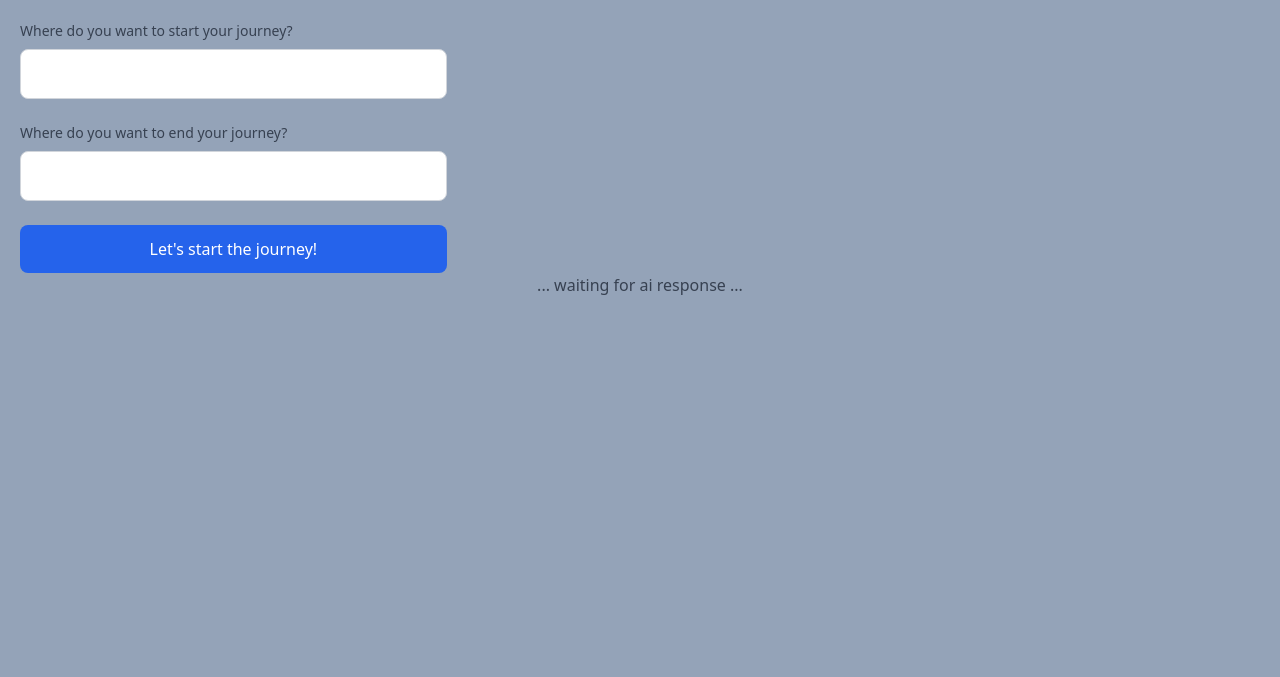
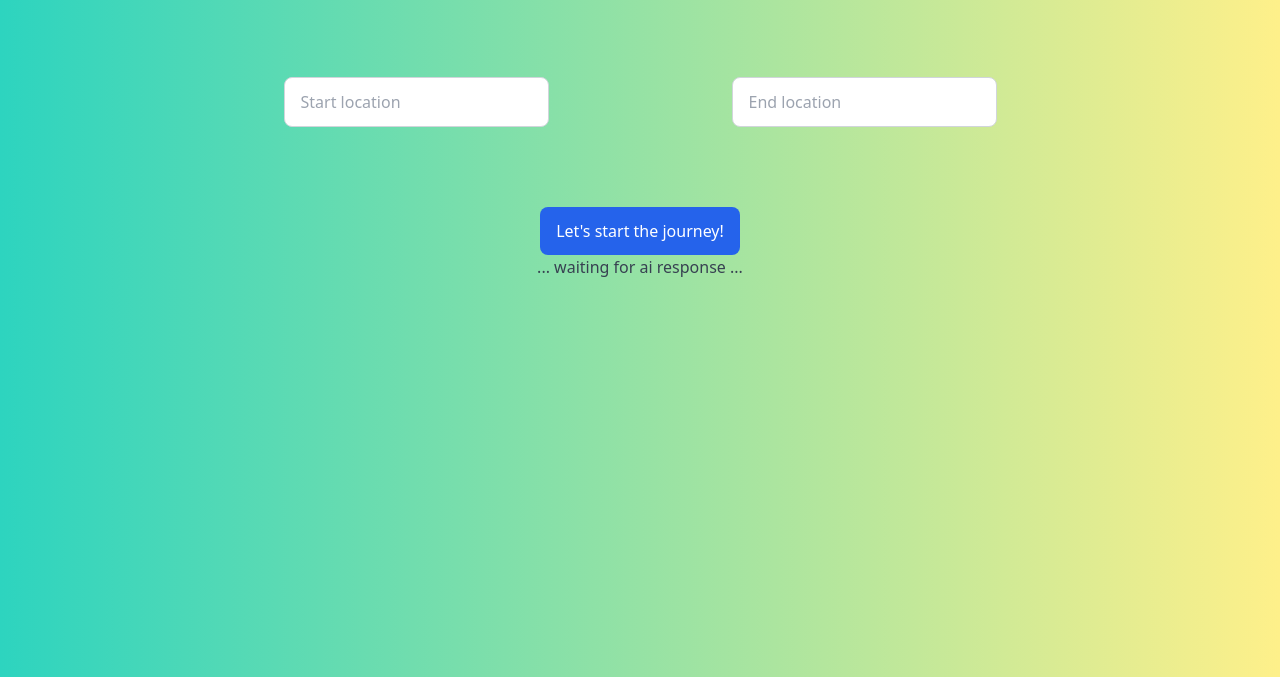
Before and after one commit to Samwel-SE/HackShef10SBRV, a website: page index.html in a window 1280 px wide. Shown: the part 123-800 px from the top of the page. Drawn offline with nearby package versions, Linux system fonts and the light colour scheme.

Commit message:
Updated UI

```diff
--- a/index.html
+++ b/index.html
@@ -9,44 +9,51 @@
     <script src="script.js"></script>
 </head>
 
-<body class="bg-slate-400">
+<body class="bg-gradient-to-r from-teal-400 to-yellow-200">
+    <div>
         <div>
             <div>
                 <h1 class="text-7xl font-bold text-gray-800 mb-6 text-center">OdysseyApp</h1>
                 <p class= "text-7x1 font-bold text-gray-800 mb-6 text-center italic"> ...the Odyssey builder... </p>
-            <form class="space-y-6 w-1/3 ml-5" id="myForm">
-
-                <!-- First Input Field -->
-                <div>
-                    <label for="start" class="block text-sm font-medium text-gray-700 mb-2">
+            </div>
+            <div class="mt-20">
+                <div class="flex-1 h-full">
+                    <form class="space-y-6 w-full mx-auto" id="myForm">
+                        <div class="flex mx-48 mb-20">
+                            <div class="flex-2 mx-auto">
+                                <!-- <label for="start" class="block text-sm font-medium text-gray-700 mb-2">
                                     Where do you want to start your journey?
-                    </label>
+                                </label> -->
                                 <input
                                     type="text"
                                     id="start"
-                        class="w-full px-4 py-3 border border-gray-300 rounded-lg focus:ring-2 focus:ring-blue-500 focus:border-blue-500 transition-all duration-200 outline-none"
+                                    placeholder="Start location"
+                                    class="w-full mx-auto px-4 py-3 border border-gray-300 rounded-lg focus:ring-2 focus:ring-blue-500 focus:border-blue-500 transition-all duration-200 outline-none"
                                 >
                             </div>
-                <div>
-                    <label for="end" class="block text-sm font-medium text-gray-700 mb-2">
+                            <div class="flex-2 mx-auto">
+                                <!-- <label for="end" class="block text-sm font-medium text-gray-700 mb-2">
                                     Where do you want to end your journey?
-                    </label>
+                                </label> -->
                                 <input type="text"
                                 id="end"
+                                placeholder="End location"
                                 class="w-full px-4 py-3 border border-gray-300 rounded-lg focus:ring-2 focus:ring-blue-500 focus:border-blue-500 transition-all duration-200 outline-none">
 
                             </div>
-
-                <!-- Submit Button -->
+                        </div>
+                        <div class="w-1/4 mx-auto flex flex-center">
                             <button
                                 type="submit"
-                    class="w-full bg-blue-600 hover:bg-blue-700 text-white font-medium py-3 px-4 rounded-lg transition-colors duration-200 focus:ring-2 focus:ring-blue-500 focus:ring-offset-2"
+                                class=" mx-auto bg-blue-600 hover:bg-blue-700 text-white font-medium py-3 px-4 rounded-lg transition-colors duration-200 focus:ring-2 focus:ring-blue-500 focus:ring-offset-2"
                                 onClick="getsAIResponse()"
                             >
                                 Let's start the journey!
                             </button>
+                        </div>
                     </form>
-
+                </div>
+            </div>
             <p class=" font-medium text-gray-700 mb-2 text-center"
                id = "aiResponse"
                > ... waiting for ai response ...
```
Lines whose indentation alone changed are shown as unchanged.
